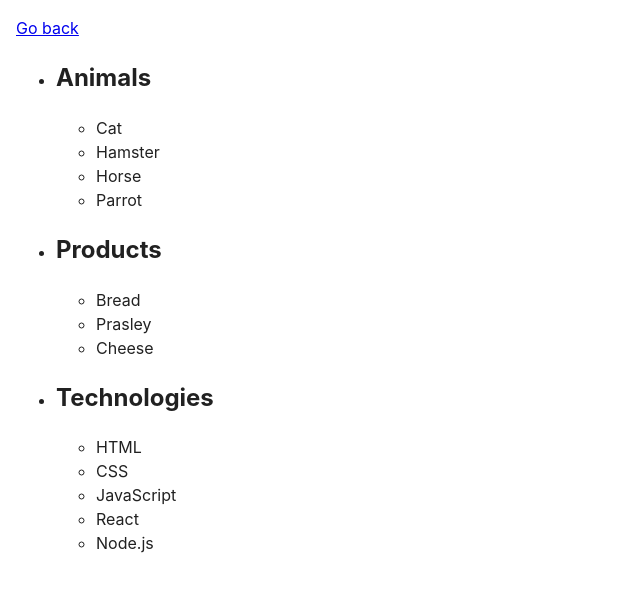
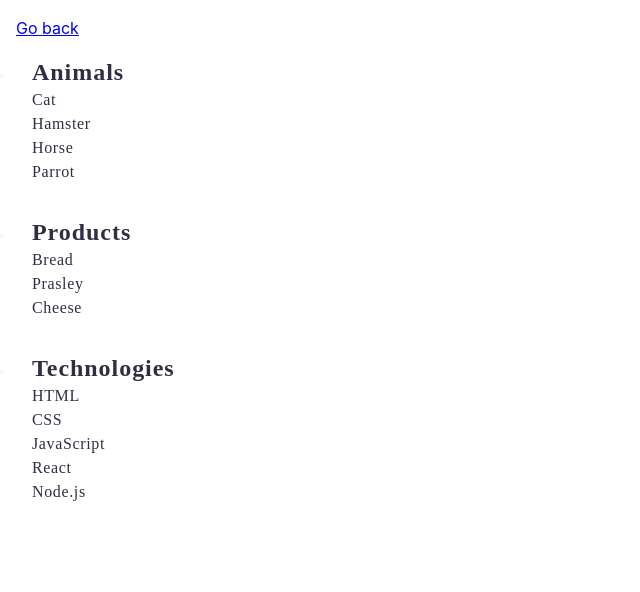
Before and after one commit to denisof-vladimir/goit-js-hw-07New, a plain HTML site: page task-1.html in a window 1280 px wide. Shown: the whole page, without its empty margins (0-640 px from the left). Drawn offline with Linux system fonts and the light colour scheme.

Commit message:
hw7-new3

```diff
--- a/css/common.css
+++ b/css/common.css
@@ -13,10 +13,16 @@ body {
   line-height: 1.5;
 }
 
+.list{list-style: none;  }
+.link{text-decoration: none; }
+p,h1,h2,h3,h4,h5,h6 {margin: 0;}
+ul,ol{margin: 0;   padding: 0  ;}
+/* img{display: block;} */
+
 .galery-item {
-  /* display: inline-block; */
-  width: 25%;
-  height: 25%;
+   opacity: 0px;
+
+
 }
 
 .boxes {
@@ -25,3 +31,41 @@ body {
   color: #0f0404;
   background-color:#502727;
 }
+.item {
+
+  padding: 16px;
+  gap: 16px;
+  color: #F6F6FE;
+
+}
+
+.head1 {
+  width: 107px;
+  height: 32px;
+  font-family: Montserrat;
+font-size: 24px;
+font-weight: 600;
+line-height: 32px;
+letter-spacing: 0.04em;
+text-align: left;
+text-underline-position: from-font;
+text-decoration-skip-ink: none;
+color: #2E2F42;
+}
+
+.list-li{
+  width: 29px;
+  height: 24px;
+  gap: 0px;
+  opacity: 0px;
+  font-family: Montserrat;
+  font-size: 16px;
+  font-weight: 400;
+  line-height: 24px;
+  letter-spacing: 0.04em;
+  text-align: left;
+  text-underline-position: from-font;
+  text-decoration-skip-ink: none;
+color: #2E2F42;
+
+}
--- a/js/task-2.js
+++ b/js/task-2.js
@@ -27,9 +27,9 @@ const images = [
 
 const createGaleryCard = pictInfo => {
     return `
-        <li class="galery-item">
+        <li class="galery-item  list" >
             <a href="#">
-                <img   src="${pictInfo.url}" alt="${pictInfo.alt}"
+                <img  width="360" height="300" src="${pictInfo.url}" alt="${pictInfo.alt}">
             </a>
         </li>
         `;
--- a/task-1.html
+++ b/task-1.html
@@ -12,33 +12,33 @@
 
     <ul id="categories">
       <li class="item">
-        <h2>Animals</h2>
+        <h2 class="head1"> Animals</h2>
 
-        <ul>
-          <li>Cat</li>
-          <li>Hamster</li>
-          <li>Horse</li>
-          <li>Parrot</li>
+        <ul class=" list">
+          <li class="list-li ">Cat</li>
+          <li class="list-li ">Hamster</li>
+          <li class="list-li ">Horse</li>
+          <li class="list-li " >Parrot</li>
         </ul>
       </li>
       <li class="item">
-        <h2>Products</h2>
+        <h2 class="head1">Products</h2>
 
-        <ul>
-          <li>Bread</li>
-          <li>Prasley</li>
-          <li>Cheese</li>
+        <ul class=" list">
+          <li  class="list-li ">Bread</li>
+          <li  class="list-li ">Prasley</li>
+          <li  class="list-li ">Cheese</li>
         </ul>
       </li>
       <li class="item">
-        <h2>Technologies</h2>
+        <h2 class="head1">Technologies</h2>
 
-        <ul>
-          <li>HTML</li>
-          <li>CSS</li>
-          <li>JavaScript</li>
-          <li>React</li>
-          <li>Node.js</li>
+        <ul class=" list">
+          <li  class="list-li ">HTML</li>
+          <li  class="list-li ">CSS</li>
+          <li  class="list-li ">JavaScript</li>
+          <li  class="list-li ">React</li>
+          <li  class="list-li ">Node.js</li>
         </ul>
       </li>
     </ul>
```
Also changed, not shown: index.html (+6 -6 lines), js/task-4.js (+12 -5 lines), js/task-6.js (+8 -5 lines).
